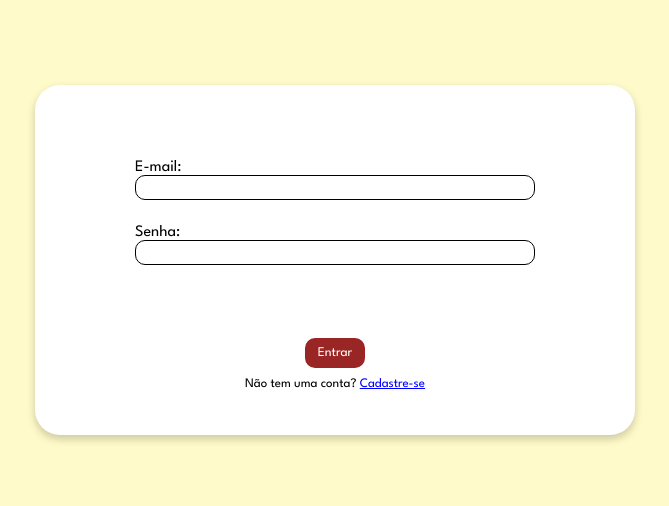
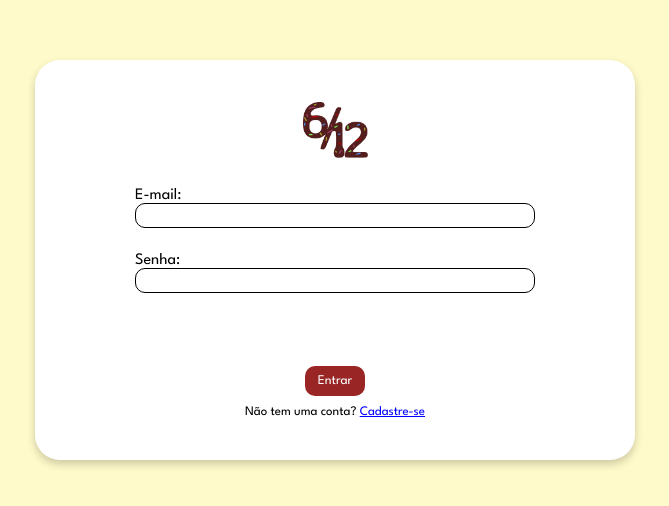
Before and after one commit to maju-gomes/meia_duzia, a Vue app in the folder meia_duzia/: page /login in a window 1280 px wide. Shown: the part 140-646 px from the top of the page, without its empty margins (305-974 px from the left). Built offline with nearby package versions, Linux system fonts and the light colour scheme.

Commit message:
logotipo adicionada ao card de login

```diff
--- a/meia_duzia/src/components/LoginCard.vue
+++ b/meia_duzia/src/components/LoginCard.vue
@@ -1,5 +1,18 @@
+<!-------------- JS -------------->
+<script setup>
+
+import logo from '@/assets/logo.png'
+
+</script>
+
+<!--------------HTML-------------->
+
 <template>
   <div class="container">
+
+    <figure>
+      <img :src="logo" alt="Logo" width="65px" >
+    </figure>
 
     <form>
       <label>E-mail:</label> <br>
@@ -18,11 +31,19 @@
 
   </div>
 </template>
-<!--------------JS-------------->
+
+<!--------------CSS-------------->
 
 <style scoped>
 
+figure {
+  margin:0;
+  display: flex;
+  justify-content: center;
+}
+
 .container {
+  flex-direction: column;
   display: flex;
   justify-content: center;
   align-items: center;
@@ -30,7 +51,7 @@
   background-color: #fff;
   box-shadow: 0 4px 8px rgba(0,0,0,0.2);
   width: 600px;
-  height: 350px;
+  height: 400px;
 }
 
 form {
```
